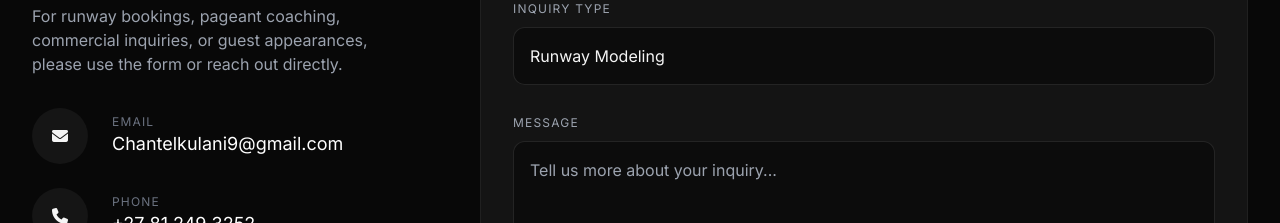
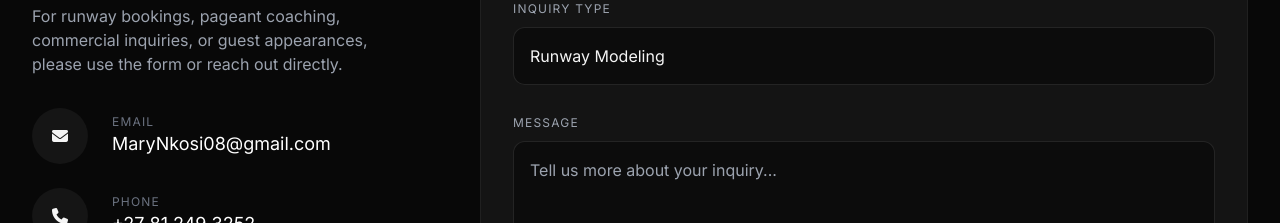
Before and after one commit to bblack-jewENT/crowned-chantel, a React (Vite) app: page / in a window 1280 px wide. Shown: the part 8300-8523 px from the top of the page. Built offline with nearby package versions, Linux system fonts and the light colour scheme; no server answers.

Commit message:
Change email.

```diff
--- a/components/Contact.tsx
+++ b/components/Contact.tsx
@@ -28,7 +28,7 @@ const Contact: React.FC = () => {
                   Email
                 </span>
                 <span className="text-lg text-white">
-                  Chantelkulani9@gmail.com
+                  MaryNkosi08@gmail.com
                 </span>
               </div>
             </div>
```
